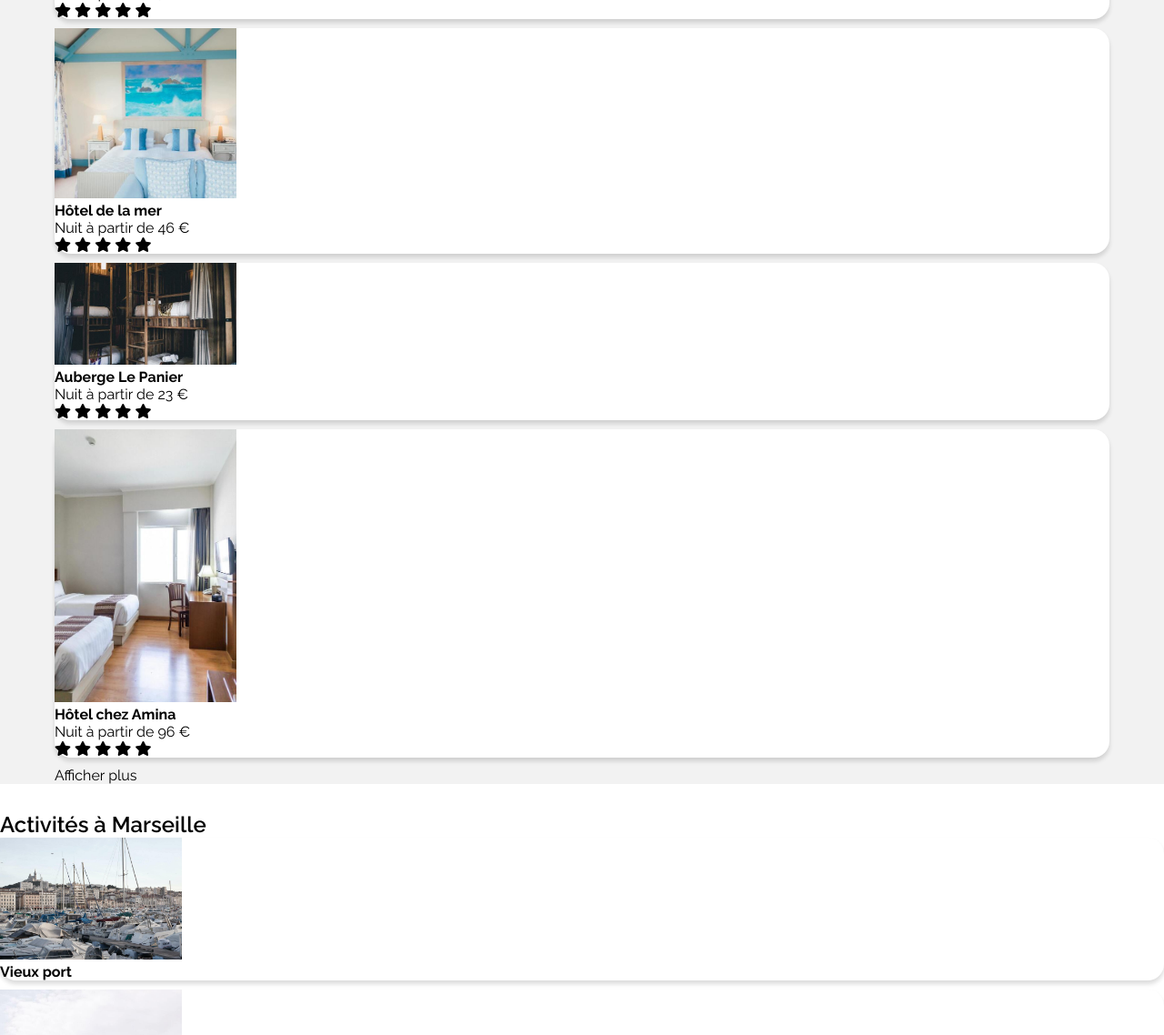
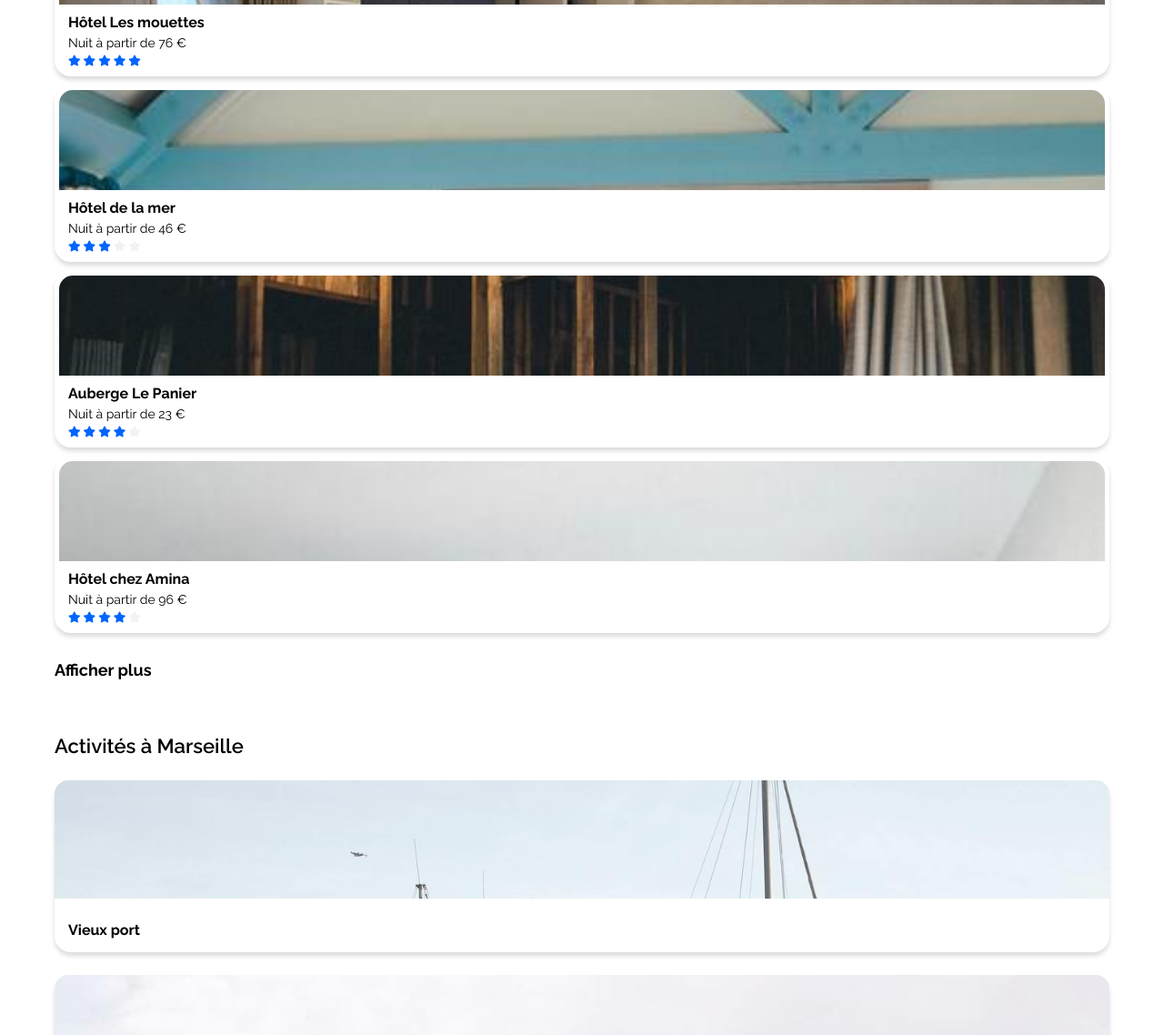
Before and after one commit to Daniel-Venera/danielvenera_2_05092020, a plain HTML site: page index.html in a window 1280 px wide. Shown: the part 1662-2800 px from the top of the page at 91% size. Drawn offline with Linux system fonts and the light colour scheme.

Commit message:
html + css ok responsive

```diff
--- a/css/main.scss
+++ b/css/main.scss
@@ -23,6 +23,8 @@ body {
 
 h2 {
   font-weight: 600;
+  font-size: 22px;
+  margin-bottom: 20px;
 }
 
 .container {
@@ -41,6 +43,39 @@ a {
   border-radius: 18px;
   margin-bottom: 10px;
   box-shadow: 0px 4px 5px 0px rgba(0, 0, 0, 0.14);
+  &__content {
+    display: flex;
+    flex-direction: column;
+    justify-content: space-between;
+    .card__title {
+      margin-bottom: 5px;
+    }
+    .card__subtitle {
+      font-size: 14px;
+    }
+    .card__stars {
+      font-size: 12px;
+      color: $primary;
+      .fa-star--empty {
+        color: $grey;
+      }
+    }
+  }
+  &__img--full {
+    height: 110px;
+    overflow: hidden;
+    border-radius: 15px 15px 0 0;
+    img {
+      width: 100%;
+      position: relative;
+      top: -50%;
+    }
+  }
+}
+
+.see-more {
+  padding-top: 20px;
+  font-size: 18px;
 }
 
 header {
@@ -140,7 +175,7 @@ header {
   }
   .section-filters {
     .filters {
-      margin: 15px 0 30px;
+      margin: 15px 0 20px;
       display: flex;
       max-width: 100%;
       flex-wrap: wrap;
@@ -192,17 +227,24 @@ header {
 }
 
 section {
-  padding: 30px 0 0 0;
+  padding: 30px 0;
 }
 
 .section--hebergements {
-  background: $grey;
+  padding-top: 0;
+  .popular--card {
+    background: $grey;
+  }
   .popular {
+    padding: 40px 0 20px;
     .title {
       display: flex;
       align-items: center;
       justify-content: space-between;
       margin-bottom: 25px;
+      h2 {
+        margin-bottom: 0;
+      }
       i {
         font-size: 24px;
       }
@@ -246,8 +288,51 @@ section {
       }
     }
   }
+  .marseille {
+    background-color: #fff;
+    padding-top: 30px;
+    .card {
+      padding: 5px;
+      // margin-bottom: 10px;
+
+      &__content {
+        padding: 10px 10px 5px;
+        .card__subtitle {
+          margin-bottom: 5px;
+        }
+      }
+    }
+  }
 }
 
-img {
-  width: 200px;
+.section--activites {
+  h2 {
+    margin-bottom: 25px;
+  }
+  .card {
+    margin-bottom: 25px;
+  }
+  .card__img--full {
+    height: 130px;
+    img {
+      top: -20px;
+    }
+  }
+  .card__title {
+    padding: 25px 15px 15px;
+  }
 }
+
+footer {
+  background-color: $grey;
+  padding: 50px 0 10px;
+  h3 {
+    margin-bottom: 20px;
+  }
+  ul {
+    margin-bottom: 40px;
+    li {
+      margin-bottom: 15px;
+    }
+  }
+}
--- a/index.html
+++ b/index.html
@@ -18,7 +18,7 @@
     <header>
       <div class="container">
         <div class="nav__header">
-          <a href="#"><img src="./images/logo/Reservia.svg" class="logo" alt="logo reservia" /></a>
+          <a href="#"><img src="./images/logo/Reservia.svg" class="logo" alt="logo reservia"/></a>
           <ul>
             <li></li>
             <li></li>
@@ -88,6 +88,7 @@
     </div>
     <!-- Hebergements -->
     <section class="section--hebergements" id="#hebergements">
+      <div class="popular--card">
         <div class="container">
           <div class="popular">
             <div class="title">
@@ -143,15 +144,19 @@
               </div>
             </div>
           </div>
+        </div>
+      </div>
       <div class="marseille">
+        <div class="container">
           <h2>Hébergements à Marseille</h2>
           <div class="card card--marseille">
-            <div class="card__img">
+            <div class="card__img--full">
               <img src="./images/hebergements/4_small/marcus-loke-WQJvWU_HZFo-unsplash.jpg" alt="hébergement marseille" />
             </div>
+            <div class="card__content">
               <h4 class="card__title">Auberge la Cannebière</h4>
               <p class="card__subtitle">Nuit à partir de 25 &euro;</p>
-            <div class="stars">
+              <div class="card__stars">
                 <i class="fas fa-star"></i>
                 <i class="fas fa-star"></i>
                 <i class="fas fa-star"></i>
@@ -159,13 +164,15 @@
                 <i class="fas fa-star fa-star--empty"></i>
               </div>
             </div>
+          </div>
           <div class="card card--marseille">
-            <div class="card__img">
+            <div class="card__img--full">
               <img src="./images/hebergements/4_small/fred-kleber-gTbaxaVLvsg-unsplash.jpg" alt="hébergement marseille" />
             </div>
+            <div class="card__content">
               <h4 class="card__title">Hôtel du port</h4>
-            <p class="card__subtitle">Nuit à partir de 5 &euro;</p>
-            <div class="stars">
+              <p class="card__subtitle">Nuit à partir de 52 &euro;</p>
+              <div class="card__stars">
                 <i class="fas fa-star"></i>
                 <i class="fas fa-star"></i>
                 <i class="fas fa-star"></i>
@@ -173,13 +180,47 @@
                 <i class="fas fa-star"></i>
               </div>
             </div>
+          </div>
           <div class="card card--marseille">
-            <div class="card__img">
+            <div class="card__img--full">
               <img src="./images/hebergements/4_small/reisetopia-B8WIgxA_PFU-unsplash.jpg" alt="hébergement marseille" />
             </div>
+            <div class="card__content">
               <h4 class="card__title">Hôtel Les mouettes</h4>
               <p class="card__subtitle">Nuit à partir de 76 &euro;</p>
-            <div class="stars">
+              <div class="card__stars">
+                <i class="fas fa-star"></i>
+                <i class="fas fa-star"></i>
+                <i class="fas fa-star"></i>
+                <i class="fas fa-star"></i>
+                <i class="fas fa-star "></i>
+              </div>
+            </div>
+          </div>
+          <div class="card card--marseille">
+            <div class="card__img--full">
+              <img src="./images/hebergements/4_small/annie-spratt-Eg1qcIitAuA-unsplash.jpg" style="top: -100px;" alt="hébergement marseille" />
+            </div>
+            <div class="card__content">
+              <h4 class="card__title">Hôtel de la mer</h4>
+              <p class="card__subtitle">Nuit à partir de 46 &euro;</p>
+              <div class="card__stars">
+                <i class="fas fa-star"></i>
+                <i class="fas fa-star"></i>
+                <i class="fas fa-star"></i>
+                <i class="fas fa-star fa-star--empty"></i>
+                <i class="fas fa-star fa-star--empty"></i>
+              </div>
+            </div>
+          </div>
+          <div class="card card--marseille">
+            <div class="card__img--full">
+              <img src="./images/hebergements/4_small/nicate-lee-kT-ZyaiwBe0-unsplash.jpg" alt="hébergement marseille" />
+            </div>
+            <div class="card__content">
+              <h4 class="card__title">Auberge Le Panier</h4>
+              <p class="card__subtitle">Nuit à partir de 23 &euro;</p>
+              <div class="card__stars">
                 <i class="fas fa-star"></i>
                 <i class="fas fa-star"></i>
                 <i class="fas fa-star"></i>
@@ -187,27 +228,15 @@
                 <i class="fas fa-star fa-star--empty"></i>
               </div>
             </div>
-          <div class="card card--marseille">
-            <div class="card__img">
-              <img src="./images/hebergements/4_small/annie-spratt-Eg1qcIitAuA-unsplash.jpg" alt="hébergement marseille" />
-            </div>
-            <h4 class="card__title">Hôtel de la mer</h4>
-            <p class="card__subtitle">Nuit à partir de 46 &euro;</p>
-            <div class="stars">
-              <i class="fas fa-star"></i>
-              <i class="fas fa-star"></i>
-              <i class="fas fa-star"></i>
-              <i class="fas fa-star fa-star--empty"></i>
-              <i class="fas fa-star fa-star--empty"></i>
-            </div>
           </div>
           <div class="card card--marseille">
-            <div class="card__img">
-              <img src="./images/hebergements/4_small/nicate-lee-kT-ZyaiwBe0-unsplash.jpg" alt="hébergement marseille" />
+            <div class="card__img--full">
+              <img src="./images/hebergements/4_small/febrian-zakaria-M6S1WvfW68A-unsplash.jpg" style="top: -190px;" class="card__img--full--center" alt="hébergement marseille" />
             </div>
-            <h4 class="card__title">Auberge Le Panier</h4>
-            <p class="card__subtitle">Nuit à partir de 23 &euro;</p>
-            <div class="stars">
+            <div class="card__content">
+              <h4 class="card__title">Hôtel chez Amina</h4>
+              <p class="card__subtitle">Nuit à partir de 96 &euro;</p>
+              <div class="card__stars">
                 <i class="fas fa-star"></i>
                 <i class="fas fa-star"></i>
                 <i class="fas fa-star"></i>
@@ -215,62 +244,51 @@
                 <i class="fas fa-star fa-star--empty"></i>
               </div>
             </div>
-          <div class="card card--marseille">
-            <div class="card__img">
-              <img src="./images/hebergements/4_small/febrian-zakaria-M6S1WvfW68A-unsplash.jpg" alt="hébergement marseille" />
           </div>
-            <h4 class="card__title">Hôtel chez Amina</h4>
-            <p class="card__subtitle">Nuit à partir de 96 &euro;</p>
-            <div class="stars">
-              <i class="fas fa-star"></i>
-              <i class="fas fa-star"></i>
-              <i class="fas fa-star"></i>
-              <i class="fas fa-star"></i>
-              <i class="fas fa-star"></i>
-            </div>
-          </div>
-          <p>Afficher plus</p>
+          <p class="see-more"><strong> Afficher plus</strong></p>
         </div>
       </div>
     </section>
     <!-- Activites -->
     <section class="section--activites" id="#activites">
+      <div class="container">
         <h2>Activités à Marseille</h2>
         <div class="card">
-        <div class="card__img">
+          <div class="card__img--full">
             <img src="./images/activites/3_medium/reno-laithienne-QUgJhdY5Fyk-unsplash.jpg" alt="activité" />
           </div>
           <h4 class="card__title">Vieux port</h4>
         </div>
         <div class="card">
-        <div class="card__img">
-          <img src="./images/activites/3_medium/paul-hermann-QFTrLdQIRhI-unsplash.jpg" alt="activité" />
+          <div class="card__img--full">
+            <img src="./images/activites/3_medium/paul-hermann-QFTrLdQIRhI-unsplash.jpg" style="top: -160px" alt="activité" />
           </div>
           <h4 class="card__title">Fort de Pomègues</h4>
         </div>
         <div class="card">
-        <div class="card__img">
+          <div class="card__img--full">
             <img src="./images/activites/3_medium/kevin-hikari-rV_Qd1l-VXg-unsplash.jpg" alt="activité" />
           </div>
           <h4 class="card__title">Îles du Frioul</h4>
         </div>
         <div class="card">
-        <div class="card__img">
+          <div class="card__img--full">
             <img src="./images/activites/3_medium/kilyan-sockalingum-NR8-cBCN3aI-unsplash.jpg" alt="activité" />
           </div>
-        <h4 class="card__title">Vieux port</h4>
+          <h4 class="card__title">Parc national des Calanques</h4>
         </div>
         <div class="card">
-        <div class="card__img">
+          <div class="card__img--full">
             <img src="./images/activites/3_medium/florian-wehde-xW9e8gdotxI-unsplash.jpg" alt="activité" />
           </div>
-        <h4 class="card__title">Parc National des Calanques</h4>
+          <h4 class="card__title">Notre-Dame-de-la-Garde</h4>
         </div>
         <div class="card">
-        <div class="card__img">
+          <div class="card__img--full">
             <img src="./images/activites/3_medium/lena-paulin-wH2-EJoDcV0-unsplash.jpg" alt="activité" />
           </div>
-        <h4 class="card__title">Notre-Dame-de-la-Garde</h4>
+          <h4 class="card__title">Parc Longchamp</h4>
+        </div>
       </div>
     </section>
     <!-- Footer -->
```
Also changed, not shown: css/main.css, 1 other file. Lines whose indentation alone changed are shown as unchanged.
